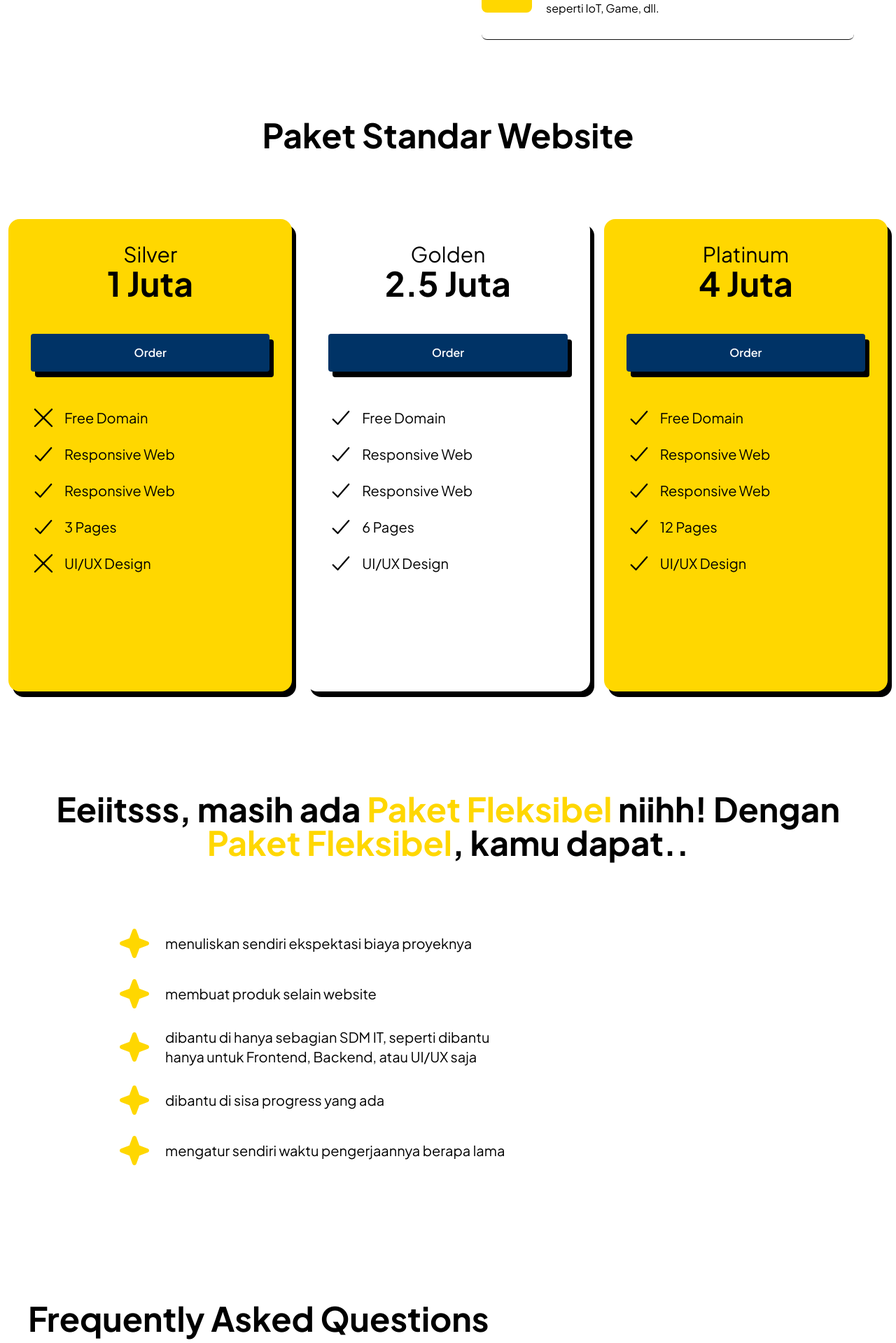
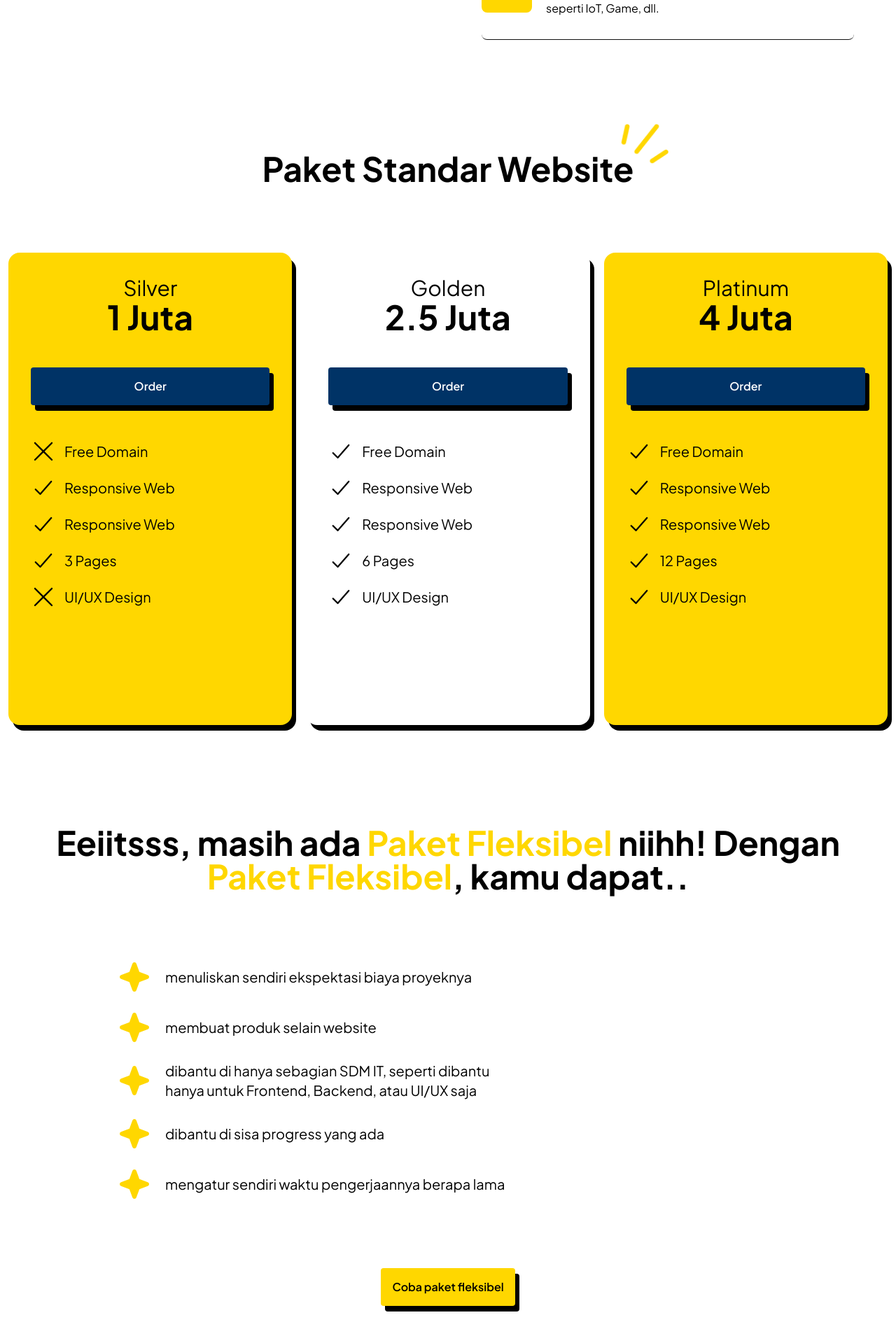
Before and after one commit to Faralha/flexoo, a Next.js app: page / in a window 1280 px wide. Shown: the part 2041-3960 px from the top of the page at 70% size. Built offline with nearby package versions, Linux system fonts and the light colour scheme.

Commit message:
feat: i think not nearly finished lmao

```diff
--- a/src/app/sandbox/page.tsx
+++ b/src/app/sandbox/page.tsx
@@ -12,7 +12,7 @@ export default function SandboxPage() {
                     hrefPath="/"
                     size="lg"
                     leftIcon={FaArrowLeftLong}
-                    widthVariant="min"
+                    widthVariant="max"
                 >
                     Back
                 </ButtonLink>
--- a/src/components/Buttons/ButtonLink.tsx
+++ b/src/components/Buttons/ButtonLink.tsx
@@ -6,7 +6,7 @@ import { IconType } from "react-icons"
 
 type ButtonVariant = "gold" | "blue" | "black"
 type Size = "lg" | "md"
-type WidthVariant = "stretch" | "min" | "base"
+type WidthVariant = "stretch" | "max" | "base"
 
 type ButtonLinkProps = {
     children: React.ReactNode,
@@ -51,7 +51,7 @@ export default function ButtonLink({
                     ],
                     [
                         widthVariant == "stretch" && "w-full",
-                        widthVariant == "min" && "w-min",
+                        widthVariant == "max" && "w-max",
                         widthVariant == "base" && "w-[185px]"
                     ],
                     "flex items-center justify-center gap-5 font-semibold px-4 sm:hover:opacity-70",
--- a/src/components/NavigationBar.tsx
+++ b/src/components/NavigationBar.tsx
@@ -6,7 +6,6 @@ import ButtonLink from "./Buttons/ButtonLink"
 import { RiMenu3Fill } from "react-icons/ri";
 
 import { useState } from "react";
-import { defaultOverrides } from "next/dist/server/require-hook";
 
 const navs: {
     name: string,
@@ -60,7 +59,7 @@ export default function NavigationBar() {
                         onClick={() => setOpen(prev => !prev)}
                     >
                         <RiMenu3Fill className="text-lg" />
-                        Menu
+                        {open ? "Close" : "Menu"}
                     </button>
                     {
                         open &&
@@ -82,6 +81,7 @@ function NavigationItems() {
                     href={nav.path}
                     key={i}
                     className="font-semibold hover:border-b-[1px] hover:border-black-primary"
+
                 >
                     {nav.name}
                 </Link>
--- a/src/components/container/homepage/faq-section/FaqItems.tsx
+++ b/src/components/container/homepage/faq-section/FaqItems.tsx
@@ -20,7 +20,7 @@ export default function FaqItem({
                 onClick={() => setOpen(prev => !prev)}
             >
                 <Typography
-                    variant="h4"
+                    variant="p"
                 >
                     {summary}
                 </Typography>
@@ -35,9 +35,9 @@ export default function FaqItem({
                 </div>
             </div>
 
-            <div className={`${open ? "max-h-[800px]" : "max-h-0"} overflow-hidden transition-max-height ease-in-out duration-5s00 pt-3 space-y-2`}>
+            <div className={`${open ? "max-h-[800px]" : "max-h-0"} overflow-hidden transition-max-height ease-in-out pt-3 space-y-2`}>
                     {details.map((detail, i) =>
-                         <Typography key={i}>
+                        <Typography key={i}>
                             {detail}
                         </Typography>
                     )}
--- a/src/components/container/homepage/faq-section/FaqSection.tsx
+++ b/src/components/container/homepage/faq-section/FaqSection.tsx
@@ -15,7 +15,7 @@ export default function FaqSection() {
                 </Typography>
             </div>
 
-            <div className="mt-12 md:mt-24 space-y-3 md:space-y-5">
+            <div className="mt-12">
                 {faqData.map((data, i) =>
                     <FaqItem
                         key={i}
--- a/src/components/container/homepage/package-section/fleksibel/FlexiblePackageSection.tsx
+++ b/src/components/container/homepage/package-section/fleksibel/FlexiblePackageSection.tsx
@@ -1,6 +1,7 @@
 import Typography from "@/components/typography/Typography";
 import { flexiblePackageData } from "./data";
 import { PiStarFourFill } from "react-icons/pi";
+import ButtonLink from "@/components/Buttons/ButtonLink";
 
 
 export default function FlexiblePackageSection() {
@@ -35,6 +36,17 @@ export default function FlexiblePackageSection() {
                     </div>
                 )}
             </div>
+
+            <div className="flex justify-center">
+                <ButtonLink
+                    variant="gold"
+                    hrefPath="https://its.id/m/FormPengajuanProject"
+                    widthVariant="max"
+                    size="lg"
+                >
+                    Coba paket fleksibel
+                </ButtonLink>
+            </div>
         </section>
     )
 }
--- a/src/components/container/homepage/package-section/standart/StandartPackageSection.tsx
+++ b/src/components/container/homepage/package-section/standart/StandartPackageSection.tsx
@@ -1,3 +1,5 @@
+import Image from "next/image";
+
 import Typography from "@/components/typography/Typography";
 import { type Package, standartPackageData } from "./data";
 import { RxCross1 } from "react-icons/rx";
@@ -6,14 +8,24 @@ import ButtonLink from "@/components/Buttons/ButtonLink";
 
 export default function StandartPackageSection() {
     return (
-        <section className="py-12" id="paket">
-            <div className="text-center">
+        <section className="py-12 mt-12" id="paket">
+            <div className="flex justify-center">
+                <div className="w-max relative">
+                    <figure className="absolute w-[48px] h-[42px] md:w-[72.21px] md:h-[58.38px] right-[-40px] top-[-30px] md:right-[-50px] md:top-[-40px]">
+                        <Image
+                            src="/assets/3-lines-vect.png"
+                            fill
+                            alt="vector"
+                        />
+                    </figure>
+
                     <Typography
                         weight="bold"
                         variant="h1"
                     >
                         Paket Standar Website
                     </Typography>
+                </div>
             </div>
 
             <div className="grid grid-cols-1 max-w-[274px] m-auto md:max-w-none md:grid-cols-3 gap-5 mt-12 md:mt-24">
@@ -55,7 +67,7 @@ function StandartPackageItem({
             </div>
 
             <ButtonLink
-                hrefPath="/"
+                hrefPath="https://its.id/m/FormPengajuanProject"
                 variant="blue"
                 widthVariant="stretch"
                 size="lg"
--- a/src/components/container/homepage/services-section/OurServicesSection.tsx
+++ b/src/components/container/homepage/services-section/OurServicesSection.tsx
@@ -20,9 +20,7 @@ export default function OurServicesSection() {
                 {servicesData.map((data, i) =>
                     <ServicesItem
                         key={i}
-                        heading={data.heading}
-                        body={data.body}
-                        icon={data.icon}
+                        {...data}
                     />
                 )}
             </div>
```
Also changed, not shown: public/assets/3-lines-vect.png (added). Lines whose indentation alone changed are shown as unchanged.
